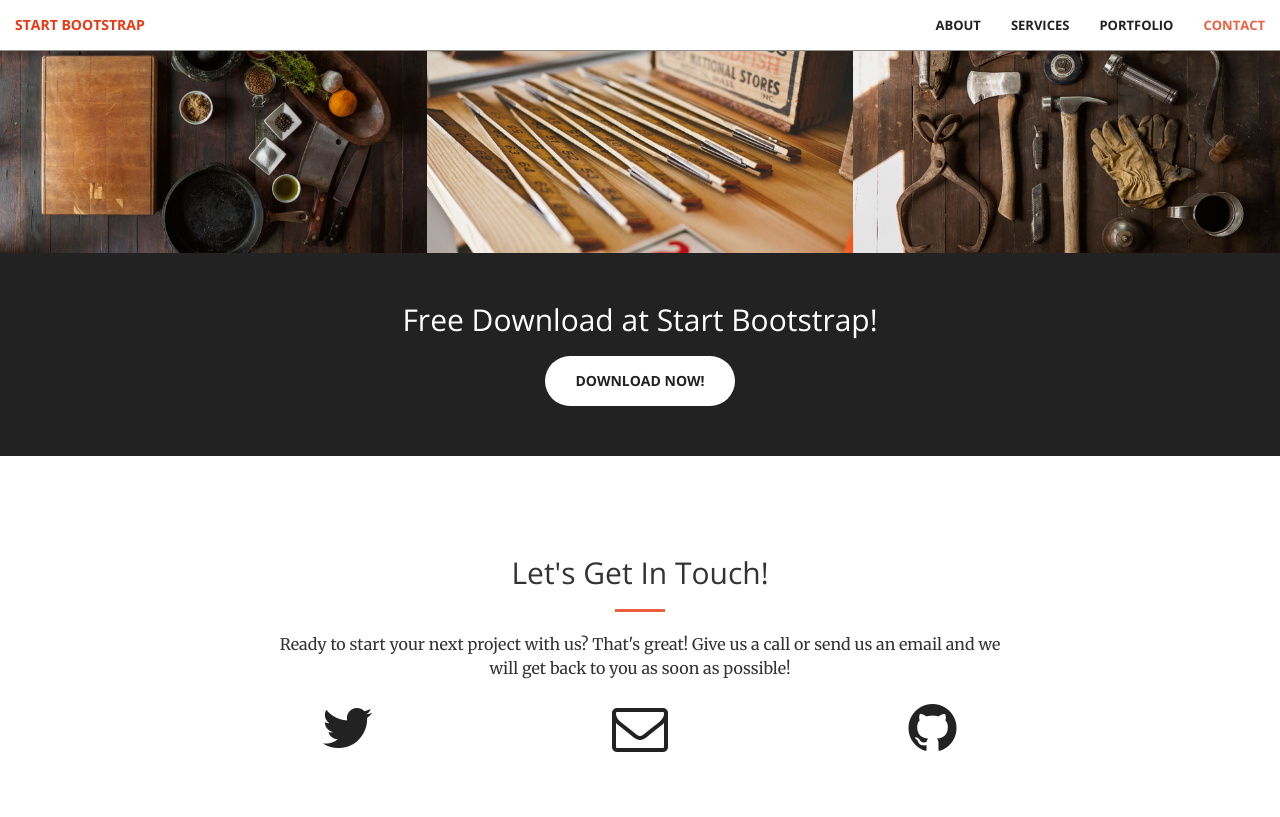
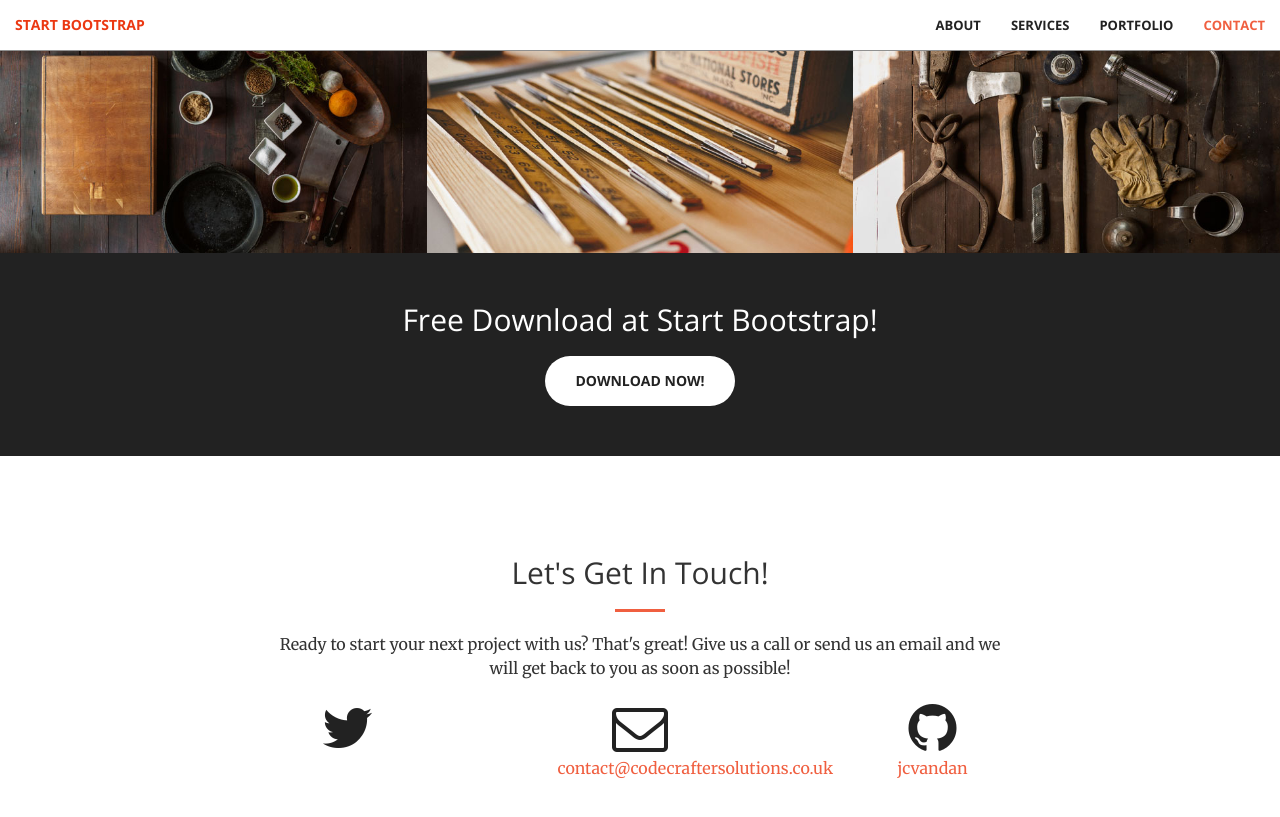
Before and after one commit to jcvandan/codecrafter-solutions, a Jekyll site: the page built from index.html, in a window 1280 px wide and 900 px high, scrolled down 1981 px. Shown: the top 817 px of the window. Built offline with Jekyll 4.4.1, drawn with Linux system fonts in a browser that asks for light colours; part of the change alters nothing that is shown.

Commit message:
Tweaks to config

```diff
--- a/_config.yml
+++ b/_config.yml
@@ -1,12 +1,16 @@
 # Site settings
-title:
-email:
-description: > # this means to ignore newlines until "baseurl:"
+title: "Codecrafter Solutions"
+email: "contact@codecraftersolutions.co.uk"
+description: >
+  Lorem ipsum dolor sit amet, consectetur adipiscing elit. Proin efficitur neque id urna condimentum, in maximus urna tempus.
+  Vivamus in imperdiet lacus, sed porta mi. Morbi varius leo justo. Integer sodales, felis et venenatis tincidunt, mi mi tristique ex,
+  at luctus sapien eros ut purus. Donec commodo bibendum nunc, ut dapibus arcu. Aliquam tempor augue lorem, non mattis enim vulputate
+  sed. Mauris libero sapien, efficitur ut lobortis vel, placerat a turpis.
 baseurl: "" # the subpath of your site, e.g. /blog/
-url: "" # the base hostname & protocol for your site
+url: "http://codecraftersolutions.co.uk" # the base hostname & protocol for your site
 
 twitter_username:
-github_username:
+github_username: jcvandan
 
 # Build settings
 markdown: kramdown
```
